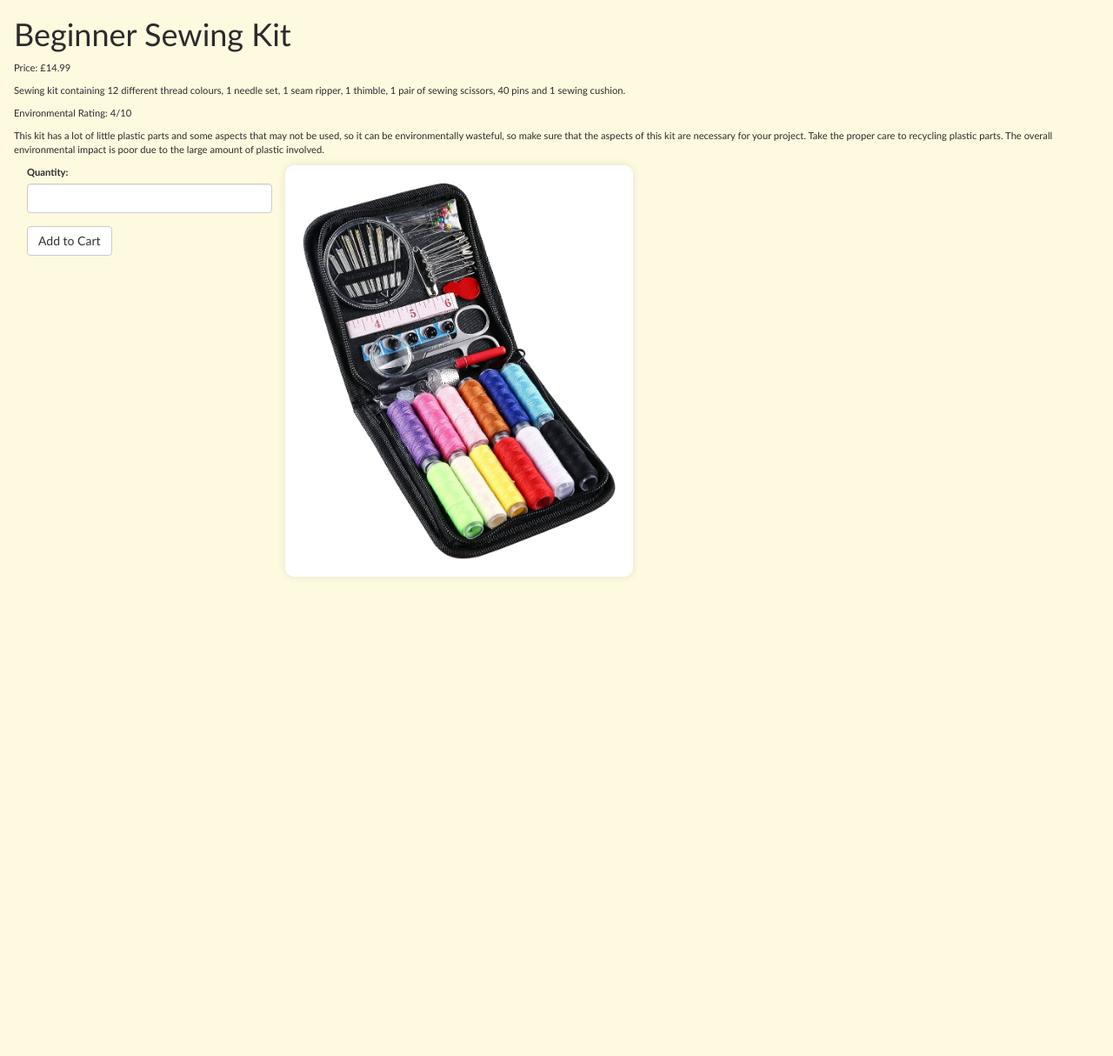
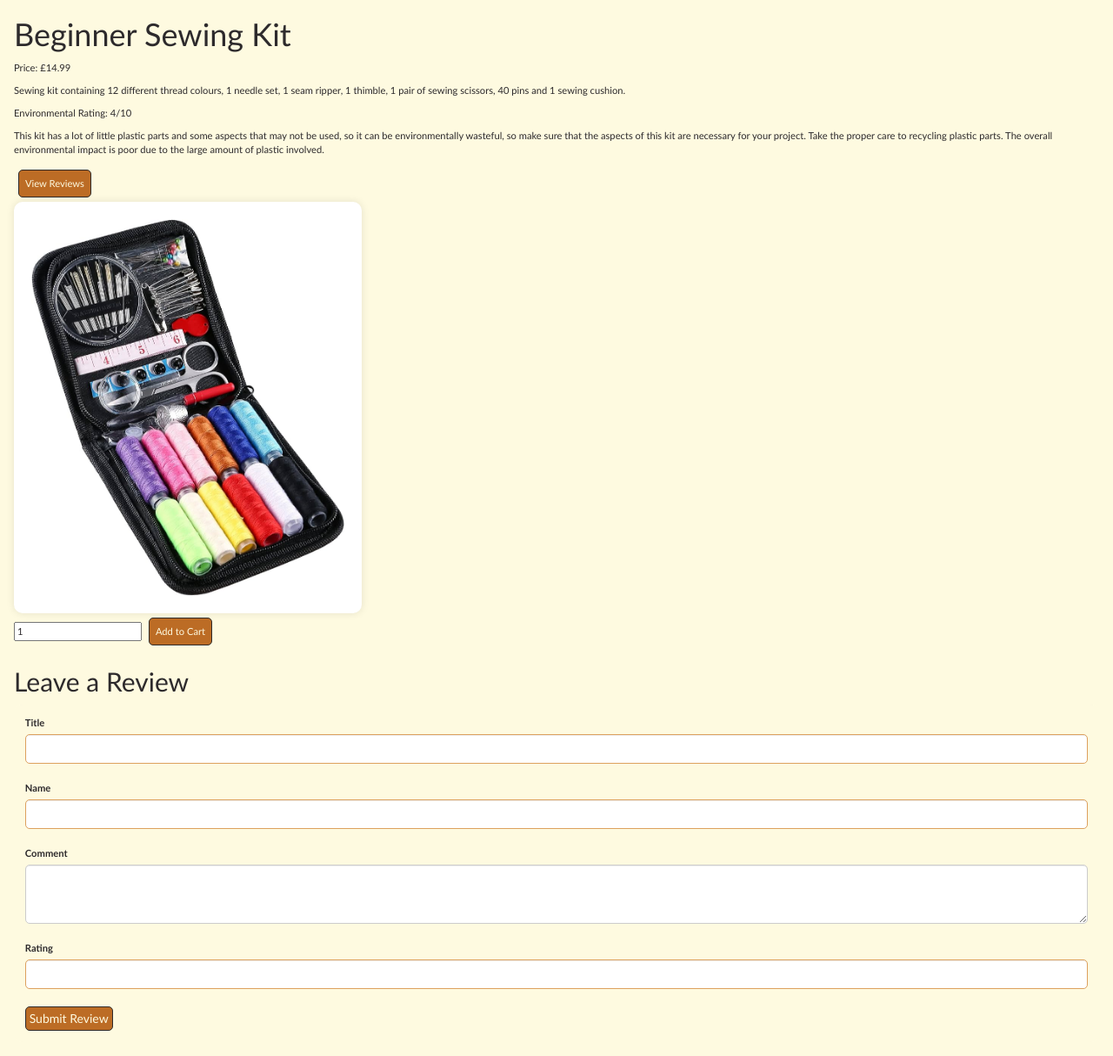
Before and after one commit to odgedodge/Online-Shop, a Flask app: page /product/1 in a window 1280 px wide. Shown: the part 83-1297 px from the top of the page at 87% size. Before the commit the page ends 746 px from the top, so only its background shows below. Run offline with Flask 3, Linux system fonts and the light colour scheme; data comes from the database, SQL or seed files in the repository; data that the repository does not hold is empty; some libraries are stand-ins or nearby versions.

Commit message:
added reviews

```diff
--- a/app/app.py
+++ b/app/app.py
@@ -1,6 +1,6 @@
 from flask import Flask, render_template, redirect, url_for, jsonify, request, session
 from flask_wtf import FlaskForm
-from wtforms import StringField, SubmitField, IntegerField
+from wtforms import StringField, SubmitField, IntegerField, TextAreaField
 from wtforms.validators import DataRequired, Length, NumberRange, ValidationError, Regexp
 from flask_bootstrap import Bootstrap
 from flask_sqlalchemy import SQLAlchemy
@@ -75,6 +75,12 @@ class CheckoutForm(FlaskForm):
         if year < current_date.year or (year == current_date.year and month < current_date.month):
             raise ValidationError('Expiration date must be in the future.')
 
+class ReviewForm(FlaskForm):
+    title = StringField('Title', validators=[DataRequired(), Length(min=2, max=100)])
+    customer_name = StringField('Name', validators=[DataRequired(), Length(min=2, max=100)])
+    comment = TextAreaField('Comment', validators=[DataRequired(), Length(min=10)])
+    rating = IntegerField('Rating', validators=[DataRequired(), NumberRange(min=1, max=5)])
+    submit = SubmitField('Submit Review')
 
 @app.route('/')
 def main_page():
@@ -109,10 +115,14 @@ def single_product_page(product_id):
     product = Product.query.get_or_404(product_id)
     reviews = Review.query.filter_by(product_id=product_id).all()
 
-    form = CartForm()
+    cart_form = CartForm()
+    review_form = ReviewForm()
 
-    if form.validate_on_submit():
-        quantity = form.cart.data
+    if review_form.validate_on_submit():
+        submit_review(product_id)
+
+    if cart_form.validate_on_submit():
+        quantity = cart_form.cart.data
 
         item_in_cart = False
         for item in session['cart']:
@@ -125,7 +135,7 @@ def single_product_page(product_id):
         # Explicitly update the session object
         session.modified = True
         return render_template('single_product_confirmation.html', product=product, quantity=quantity, reviews=reviews)
-    return render_template('single_product.html', product=product, form=form)
+    return render_template('single_product.html', product=product, cart_form=cart_form, review_form=review_form)
 
 @app.route('/cart')
 def cart_page():
@@ -204,7 +214,7 @@ def calculate_total_cost(cart, products):
         product = next((p for p in products if p.id == product_id), None)
         if product:
             total_cost += product.price * item['quantity']
-    return total_cost
+    return round(total_cost, 2)
 
 if __name__ == '__main__':
     app.run(debug=True, host='0.0.0.0')
--- a/app/static/custom.css
+++ b/app/static/custom.css
@@ -102,7 +102,7 @@ a:hover {
 
 .product img {
     max-width: 100%;
-    max-height: 20vw;
+    max-height: 16vw;
 }
 
 .product-info {
@@ -219,6 +219,31 @@ a:hover {
     background-color: #DDA15E;
 }
 
+/* Review form styling */
+
+.review-form {
+    margin-top: 20px;
+}
+
+
+.form-group {
+    margin-bottom: 20px;
+}
+
+
+.form-group label {
+    font-weight: bold;
+}
+
+
+.form-control {
+    width: 100%;
+    padding: 10px;
+    font-size: 16px;
+    border: 1px solid #ccc;
+    border-radius: 5px;
+}
+
 /* Footer styling */
 .footer {
     background-color: #606C38;
--- a/app/templates/single_product.html
+++ b/app/templates/single_product.html
@@ -6,9 +6,27 @@
     <p>{{ product.description }}</p>
     <p>Environmental Rating: {{ product.environmental_rating }}</p>
     <p>{{ product.environmental_description }}</p>
+
+    <!-- Add button to view reviews -->
+    <form action="{{ url_for('view_reviews', product_id=product.id) }}" method="get">
+        <button type="submit" class="submit-btn">View Reviews</button>
+    </form>
+
     <img src="{{url_for('static', filename= product.image_name ) }}" alt= "{{ product.name }}" width="400" class="item-img"/>
-    <div class="col-md-3">
-        {{ wtf.quick_form(form) }}
+
+    <div>
+        <form action="{{ url_for('single_product_page', product_id=product.id) }}" method="POST">
+            {{ cart_form.csrf_token }}
+            <input type="number" name="cart" value="1" min="1">
+            <button type="submit" class="submit-btn">Add to Cart</button>
+        </form>
+    </div>
+
+    <!-- Review Form -->
+    <div>
+        <h2>Leave a Review</h2>
+        <form class="checkout-form" method="post">
+            {{ wtf.quick_form(review_form) }}
 
     </div>
 {% endblock %}
```
